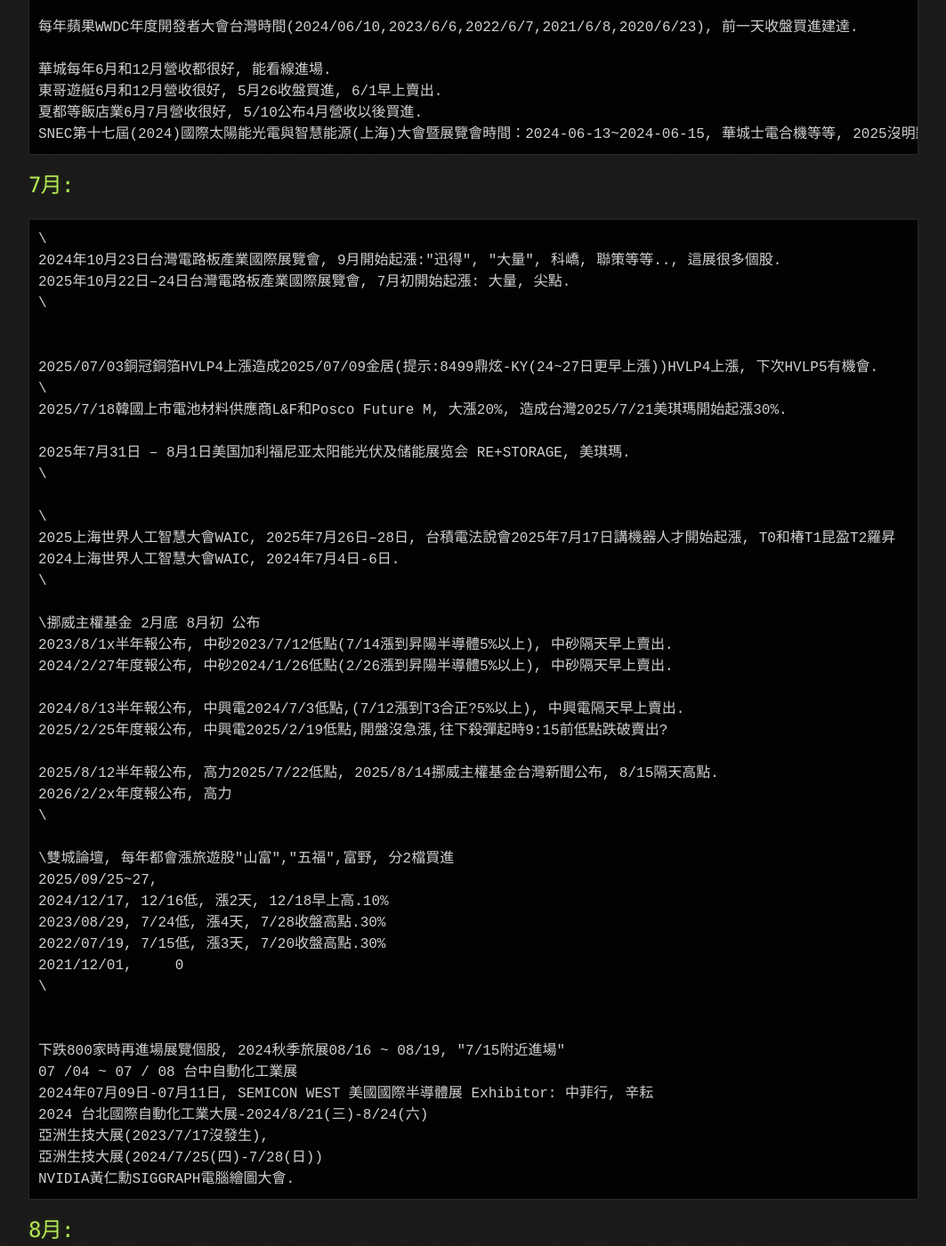
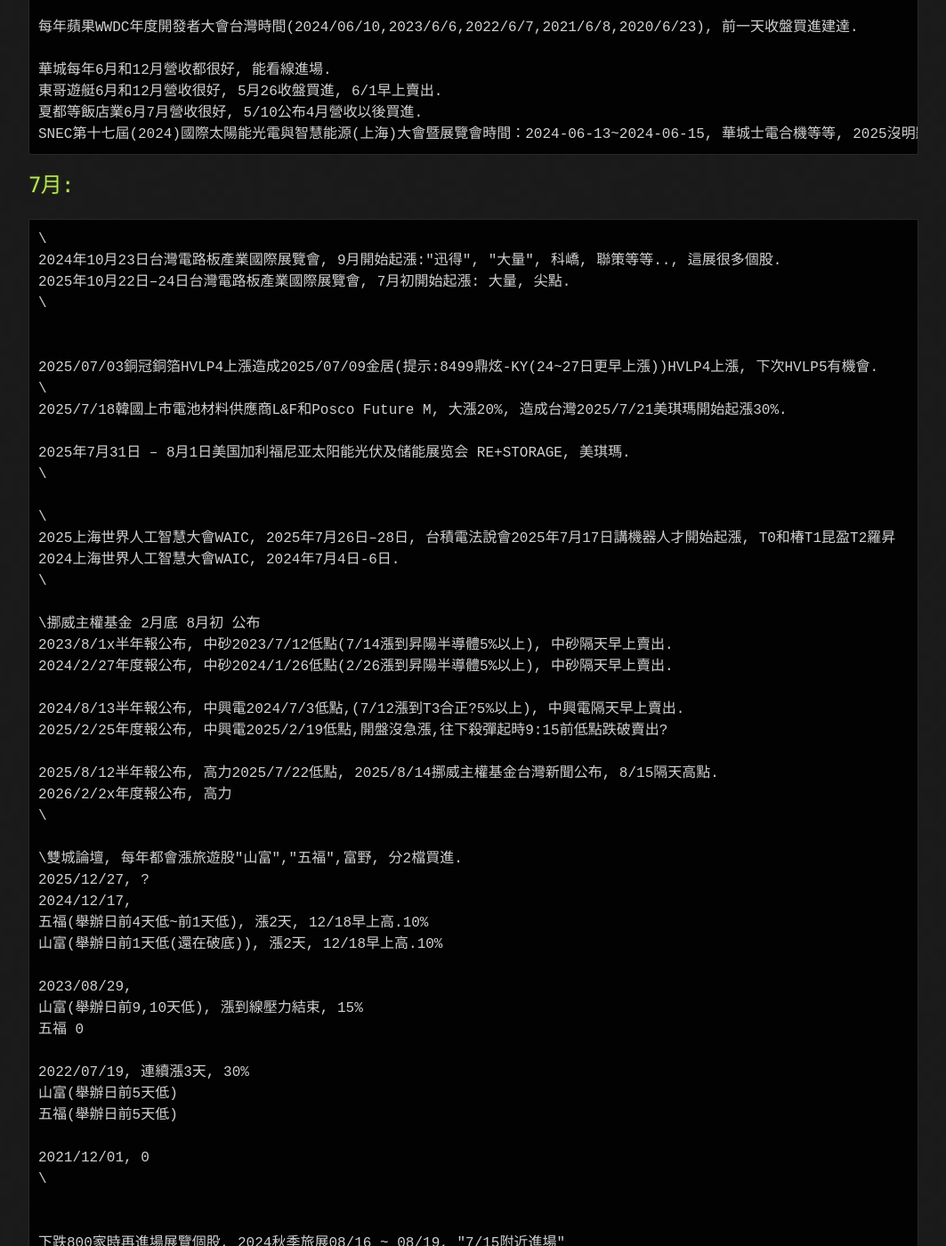
Before and after one commit to lepg5487/Stock_God, a Jekyll site: the page built from experience.md, in a window 1280 px wide and 1400 px high, scrolled down 11132 px. Shown: the whole window at 89% size, without its empty margins (108-1171 px from the left). Built offline with Jekyll 4.4.1, drawn with Linux system fonts in a browser that asks for light colours; our own code applies the rules of GitHub Pages for plain Markdown files; some of the changed text lies outside the part shown.

Commit message:
Update experience.md

````diff
--- a/experience.md
+++ b/experience.md
@@ -478,12 +478,21 @@
 2026/2/2x年度報公布, 高力
 \
 
-\雙城論壇, 每年都會漲旅遊股"山富","五福",富野, 分2檔買進
-2025/09/25~27,
-2024/12/17, 12/16低, 漲2天, 12/18早上高.10%
-2023/08/29, 7/24低, 漲4天, 7/28收盤高點.30%
-2022/07/19, 7/15低, 漲3天, 7/20收盤高點.30%
-2021/12/01,	0
+\雙城論壇, 每年都會漲旅遊股"山富","五福",富野, 分2檔買進.
+2025/12/27, ?
+2024/12/17,
+五福(舉辦日前4天低~前1天低), 漲2天, 12/18早上高.10%
+山富(舉辦日前1天低(還在破底)), 漲2天, 12/18早上高.10%
+
+2023/08/29,
+山富(舉辦日前9,10天低), 漲到線壓力結束, 15%
+五福 0
+
+2022/07/19, 連續漲3天, 30%
+山富(舉辦日前5天低)
+五福(舉辦日前5天低)
+
+2021/12/01, 0
 \
 
 
@@ -525,11 +534,20 @@
 \
 
 \雙城論壇, 每年都會漲旅遊股"山富","五福",富野, 分2檔買進
-2025/09/25~27,
-2024/12/17, 12/16低, 漲2天, 12/18早上高.10%
-2023/08/29, 7/24低, 漲4天, 7/28收盤高點.30%
-2022/07/19, 7/15低, 漲3天, 7/20收盤高點.30%
-2021/12/01,	0
+2025/12/27, ?
+2024/12/17,
+五福(舉辦日前4天低~前1天低), 漲2天, 12/18早上高.10%
+山富(舉辦日前1天低(還在破底)), 漲2天, 12/18早上高.10%
+
+2023/08/29,
+山富(舉辦日前9,10天低), 漲到線壓力結束, 15%
+五福 0
+
+2022/07/19, 連續漲3天, 30%
+山富(舉辦日前5天低)
+五福(舉辦日前5天低)
+
+2021/12/01, 0
 \
 
 G20舉辦日的前12天買進權值股, G20附近賣出權值股, 權值股會開始回檔, 開始布局中小型股. G20(2023/8/28成功)(2025年11月22日失敗)
@@ -626,11 +644,20 @@
 \
 
 \雙城論壇, 每年都會漲旅遊股"山富","五福",富野, 分2檔買進
-2025/09/25~27,
-2024/12/17, 12/16低, 漲2天, 12/18早上高.10%
-2023/08/29, 7/24低, 漲4天, 7/28收盤高點.30%
-2022/07/19, 7/15低, 漲3天, 7/20收盤高點.30%
-2021/12/01,	0
+2025/12/27, ?
+2024/12/17,
+五福(舉辦日前4天低~前1天低), 漲2天, 12/18早上高.10%
+山富(舉辦日前1天低(還在破底)), 漲2天, 12/18早上高.10%
+
+2023/08/29,
+山富(舉辦日前9,10天低), 漲到線壓力結束, 15%
+五福 0
+
+2022/07/19, 連續漲3天, 30%
+山富(舉辦日前5天低)
+五福(舉辦日前5天低)
+
+2021/12/01, 0
 \
 
 不需要基本面題材股開始, 上次是神盾集團12/06漲到03/01.
@@ -858,11 +885,20 @@
 
 # 雙城論壇, 每年都會漲旅遊股"山富","五福",富野, 分2檔買進
 ```
-2025/12/??
-2024/12/17, 12/16低, 漲2天, 12/18早上高.10%
-2023/08/29, 7/24低, 漲4天, 7/28收盤高點.30%
-2022/07/19, 7/15低, 漲3天, 7/20收盤高點.30%
-2021/12/01,	0
+2025/12/27, ?
+2024/12/17,
+五福(舉辦日前4天低~前1天低), 漲2天, 12/18早上高.10%
+山富(舉辦日前1天低(還在破底)), 漲2天, 12/18早上高.10%
+
+2023/08/29,
+山富(舉辦日前9,10天低), 漲到線壓力結束, 15%
+五福 0
+
+2022/07/19, 連續漲3天, 30%
+山富(舉辦日前5天低)
+五福(舉辦日前5天低)
+
+2021/12/01, 0
 
 2025/08/15新聞公布雙城論壇可能舉行的時間將落在9月25日, 但是幾乎不可能舉辦在這個時間, 造成五福股價明顯下跌.
 雙城論壇幾乎都在7至8月間舉辦，原因在於台北市議會皆於這段時間內休會，除了蔣萬安與各局處不用進入議會備詢外，台北市議員們也能隨團出訪上海。
````
